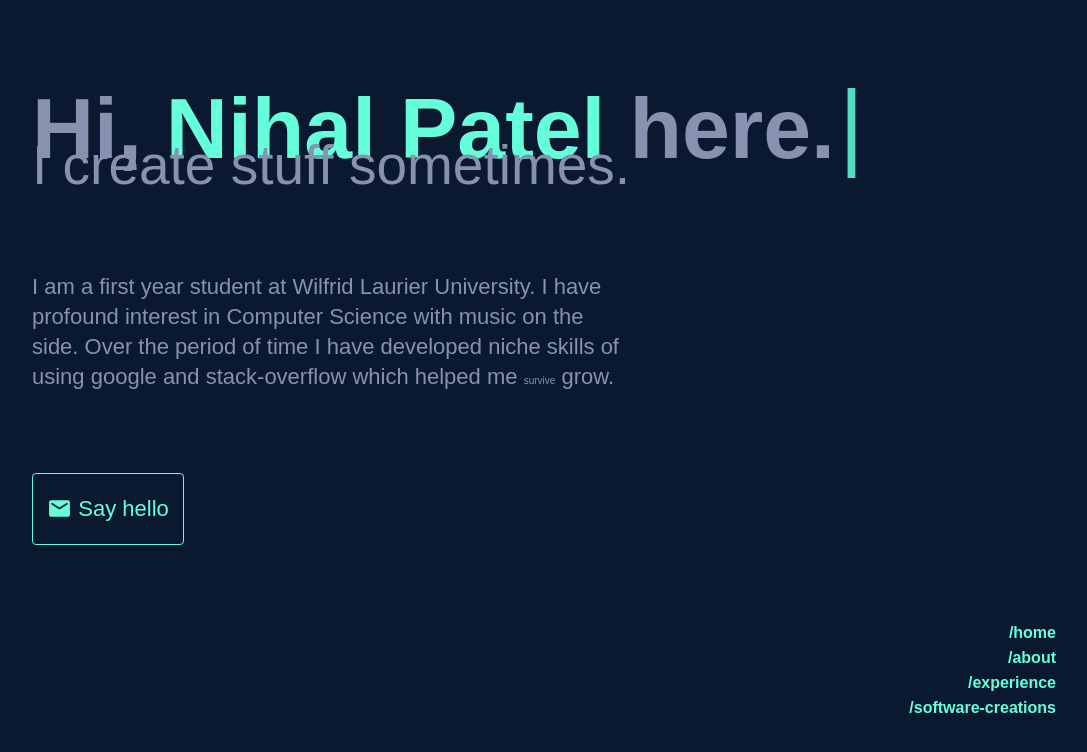
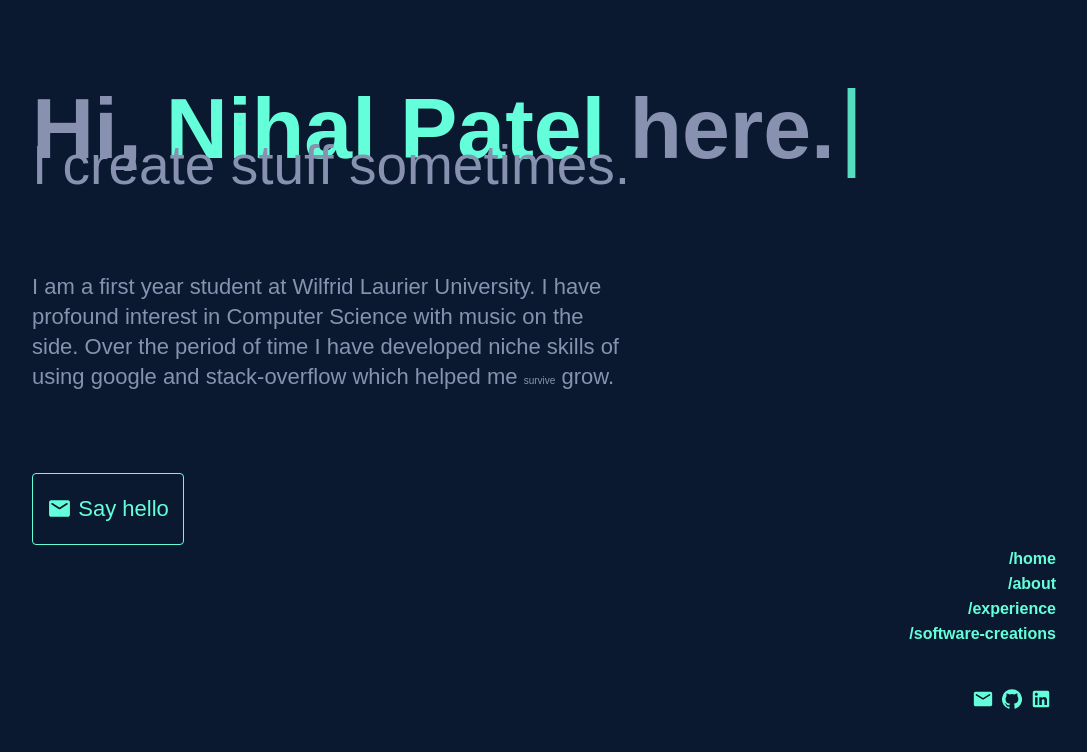
Before and after one commit to Nihal-P/reactapp, a JavaScript app: page / in a window 1280 px wide. Shown: the top 752 px of the page, without its empty margins (160-1247 px from the left). Built offline with nearby package versions, Linux system fonts and the light colour scheme; the HTML template or start-up script is replaced by a standard one; a web font is replaced by a local one.

Commit message:
added sidebar logos

```diff
--- a/src/Sidebar.css
+++ b/src/Sidebar.css
@@ -11,7 +11,7 @@
     background-color: transparent;
 }
 
-a {
+.sidelinks {
     color: #64ffda;
     text-decoration: none;
     font-family: 'NTR', sans-serif;
@@ -19,3 +19,22 @@ a {
     font-weight: 700;
     line-height: 25px;
 }
+
+.sidebarlogos {
+    padding: 42px 0 8px 0;
+}
+.sidebarlogos a {
+    font-size: 10px;
+    vertical-align: middle;
+    height: 20px;
+    width: 20px;
+    vertical-align: middle;
+    padding: 4px;
+    color: #64ffda;
+
+}
+
+a:hover {
+    color: #ccd6f6!important;
+    transition: 0.3s;
+}
--- a/src/Sidebar.js
+++ b/src/Sidebar.js
@@ -1,11 +1,21 @@
 import './Sidebar.css';
+import EmailRoundedIcon from '@material-ui/icons/EmailRounded';
+import GitHubIcon from '@material-ui/icons/GitHub';
+import LinkedInIcon from '@material-ui/icons/LinkedIn';
+
 const Sidebar = () => {
     return (
         <div id="sidenav">
-            <a href="/">/home</a>
-            <a href="/">/about</a>
-            <a href="/">/experience</a>
-            <a href="/">/software-creations</a>
+            <a href="/" className="sidelinks">/home</a>
+            <a href="/" className="sidelinks">/about</a>
+            <a href="/" className="sidelinks">/experience</a>
+            <a href="/" className="sidelinks">/software-creations</a>
+
+            <div className="sidebarlogos">
+                <a href="/"><EmailRoundedIcon style={{fontSize:22}} className="sidelogo"></EmailRoundedIcon></a>
+                <a href="/"><GitHubIcon style={{fontSize:20}} className="sidelogo"></GitHubIcon></a>
+                <a href="/"><LinkedInIcon style={{fontSize:22}} className="sidelogo"></LinkedInIcon></a>
+            </div>
         </div>
      );
 }
```
